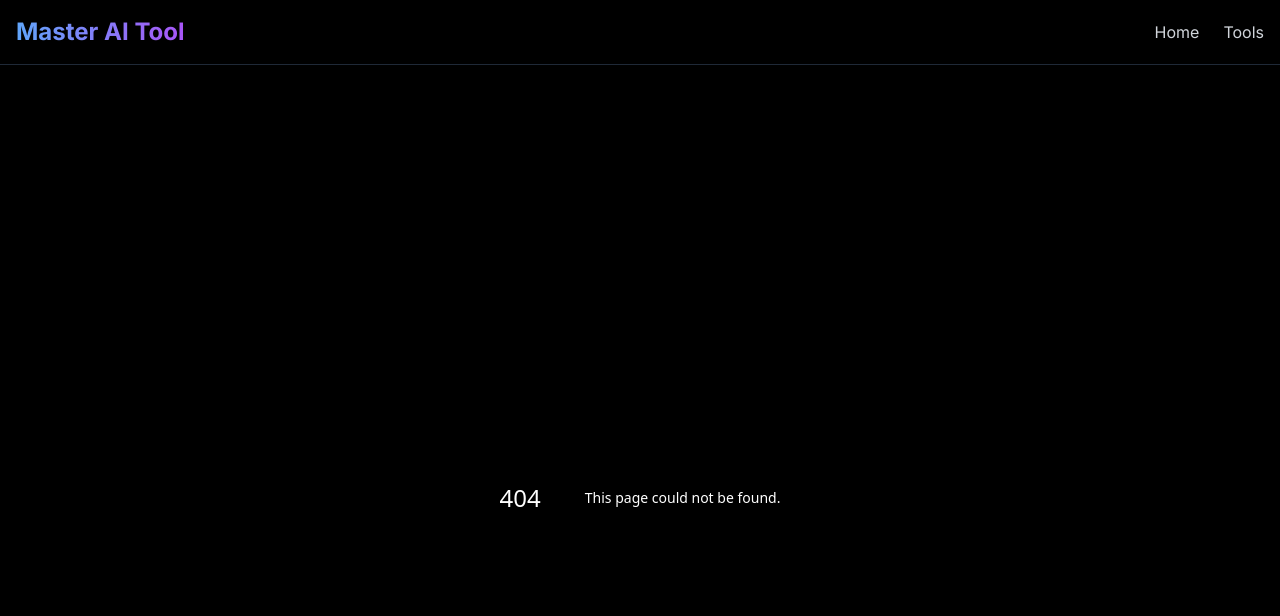
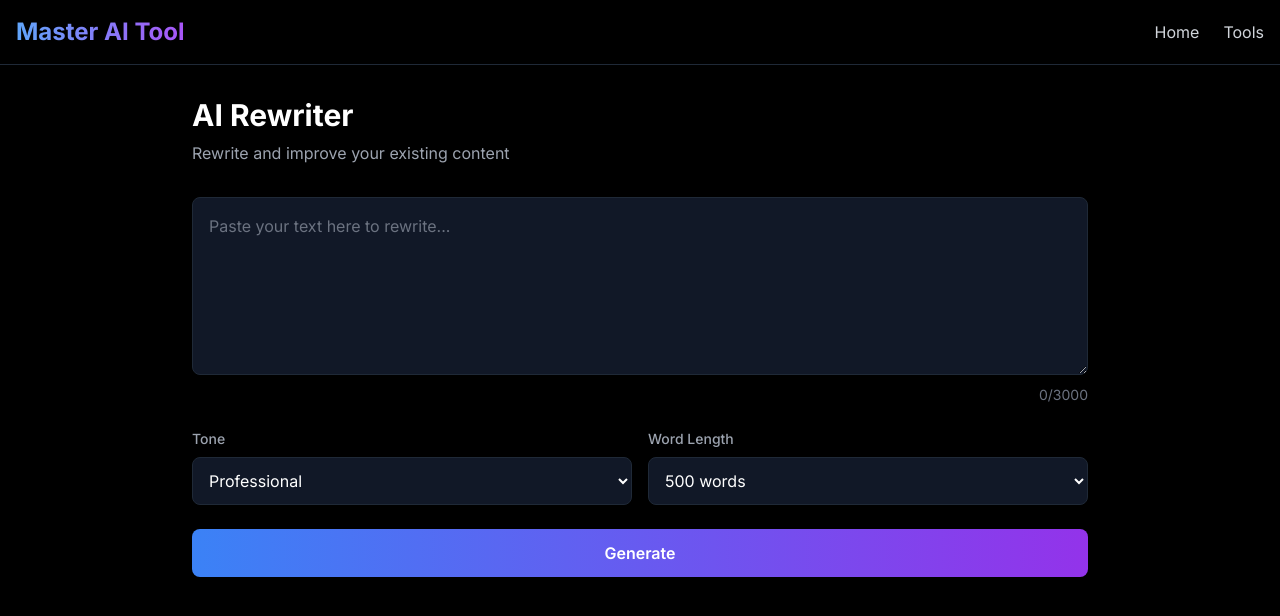
Before and after one commit to shivsingh9555564990-ai/ToolsZera, a Next.js app: page /ai-rewriter in a window 1280 px wide. Before the commit this address had no page. Shown: the top 616 px of the page. Built offline with nearby package versions, Linux system fonts and the light colour scheme.

Commit message:
Create page.tsx

```diff
--- /dev/null
+++ b/app/ai-rewriter/page.tsx
@@ -0,0 +1,16 @@
+import ToolForm from '@/components/ToolForm'
+
+export default function AIRewriterPage() {
+  return (
+    <div className="max-w-4xl mx-auto space-y-8">
+      <div>
+        <h1 className="text-3xl font-bold mb-2">AI Rewriter</h1>
+        <p className="text-gray-400">Rewrite and improve your existing content</p>
+      </div>
+      <ToolForm
+        toolType="ai-rewriter"
+        placeholder="Paste your text here to rewrite..."
+      />
+    </div>
+  )
+}
```
